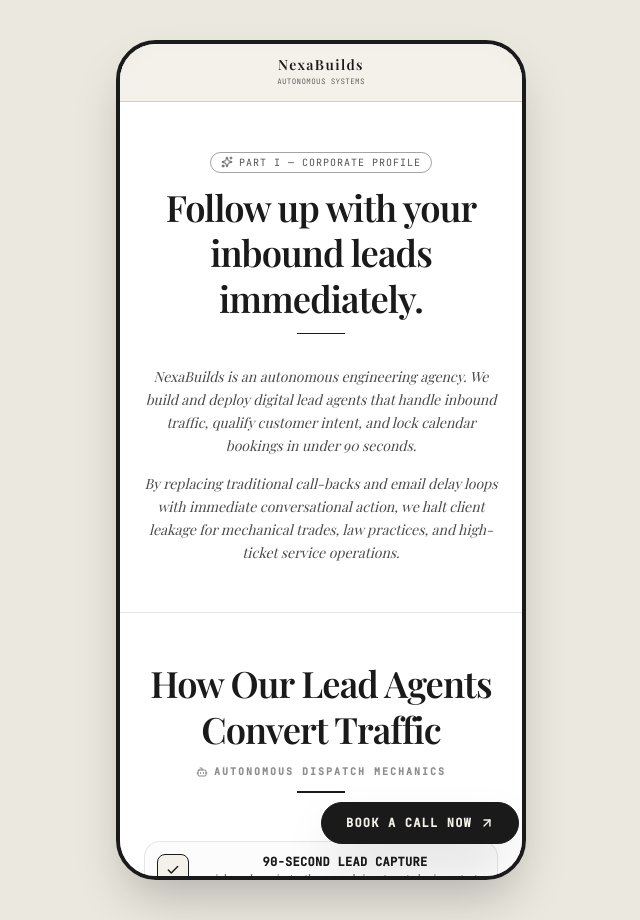
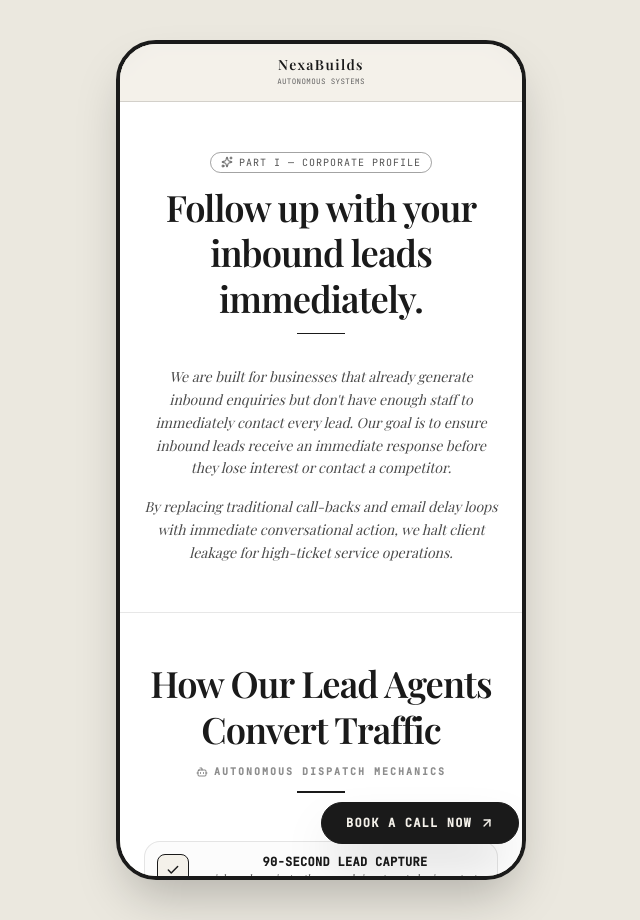
Before and after one commit to nexabuilds705/website, a React (Vite) app: page / in a window 1280 px wide. Shown: the whole page, without its empty margins (319-959 px from the left). Built offline with nearby package versions, Linux system fonts and the light colour scheme; a web font is replaced by a local one.

Commit message:
Refactor: Move Staff Limitations and Competitive Advantage to hero section and remove mechanical trades/law practices references

```diff
--- a/src/App.tsx
+++ b/src/App.tsx
@@ -99,10 +99,10 @@ export default function App() {
           </div>
           <div className="space-y-4 font-serif text-sm leading-relaxed text-ink-muted italic">
             <p>
-              NexaBuilds is an autonomous engineering agency. We build and deploy digital lead agents that handle inbound traffic, qualify customer intent, and lock calendar bookings in under 90 seconds.
+              We are built for businesses that already generate inbound enquiries but don't have enough staff to immediately contact every lead. Our goal is to ensure inbound leads receive an immediate response before they lose interest or contact a competitor.
             </p>
             <p>
-              By replacing traditional call-backs and email delay loops with immediate conversational action, we halt client leakage for mechanical trades, law practices, and high-ticket service operations.
+              By replacing traditional call-backs and email delay loops with immediate conversational action, we halt client leakage for high-ticket service operations.
             </p>
           </div>
         </section>
--- a/src/components/Disqualifier.tsx
+++ b/src/components/Disqualifier.tsx
@@ -105,19 +105,6 @@ export default function Disqualifier({ onScrollToQuestionnaire }: DisqualifierPr
             </p>
           </div>
 
-          <div className="flex gap-2.5 items-start">
-            <span className="w-1.5 h-1.5 bg-ink mt-1.5 flex-shrink-0 rounded-full" />
-            <p>
-              <strong>Staff Limitations:</strong> We are built for businesses that already generate inbound enquiries but don't have enough staff to immediately contact every lead.
-            </p>
-          </div>
-
-          <div className="flex gap-2.5 items-start">
-            <span className="w-1.5 h-1.5 bg-ink mt-1.5 flex-shrink-0 rounded-full" />
-            <p>
-              <strong>Competitive Advantage:</strong> Our goal is to ensure inbound leads receive an immediate response before they lose interest or contact a competitor.
-            </p>
-          </div>
         </div>
       </div>
 
```
